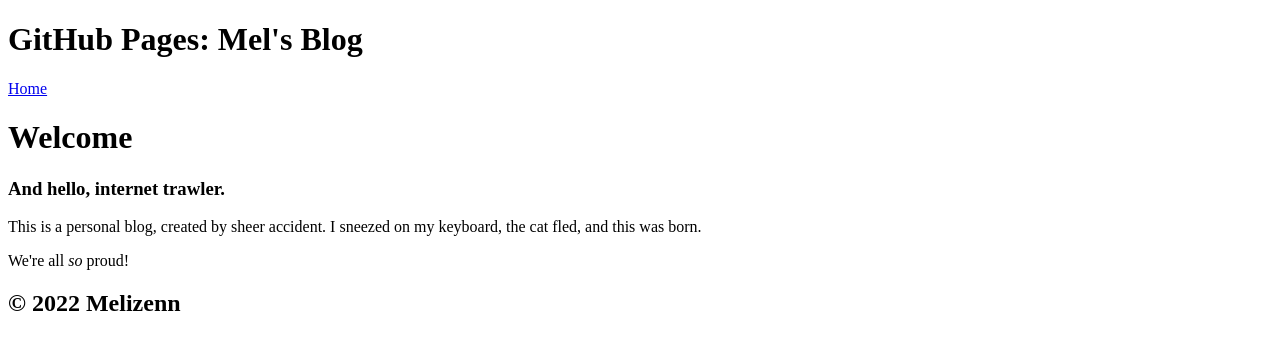
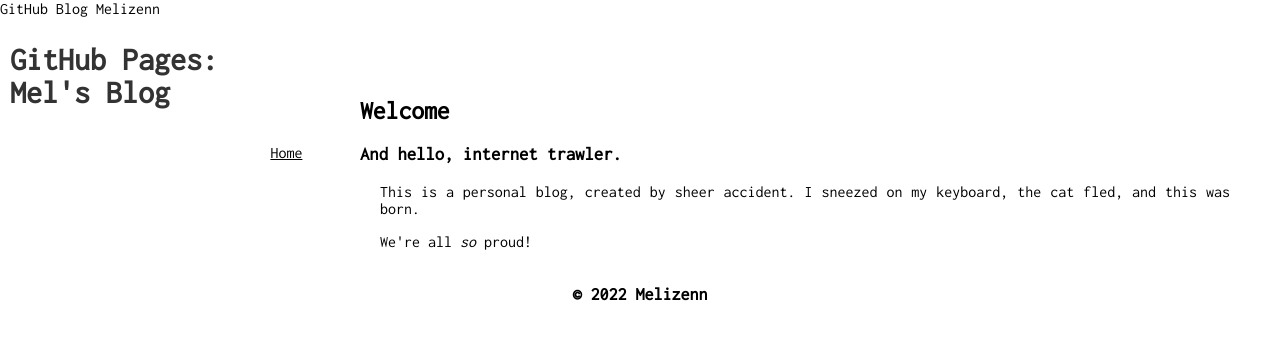
Before and after one commit to Melizenn/Melizenn.github.io, a plain HTML site: page index.html in a window 1280 px wide. Drawn offline with Linux system fonts and the light colour scheme; files that its build step writes are made by us from their sources.

Commit message:
Stylesheet

```diff
--- a/index.html
+++ b/index.html
@@ -8,7 +8,7 @@
   <link rel="icon" href="assets/favicon.ico" type="image/x-icon">
   <meta charset="UTF-8">
   <meta name="viewport" content="width=device-width, initial-scale=1">
-  <!-- <link rel="stylesheet" href="stylesheets/main.css"> -->
+  <link rel="stylesheet" href="stylesheets/main.css"
 
   <title>GitHub Blog Melizenn</title>
 
--- /dev/null
+++ b/main.css
@@ -0,0 +1,179 @@
+
+    /* Colors: #2EC2A6 / #5FE8CF / #A8E854 / #9C7628 / #E8B348 */
+    /* margin order: top right bottom left */
+
+    /* Include the padding and border in all element's total width and height */
+    * {
+      box-sizing: border-box;
+      margin: 0;
+      padding: 0;
+    }
+
+    body {
+      font-family: 'Inconsolata', Arial, Helvetica, sans-serif;
+      text-rendering: auto;
+      -webkit-font-smoothing: antialiased;
+      -moz-osx-font-smoothing: grayscale
+    }
+
+    /* Set the margins of text elements */
+    h1,
+    h2,
+    h3,
+    p {
+      margin: 0.5em 0 1em 0;
+    }
+
+    /* Style h1 for main */
+    .column.middle h1 {
+      font-size: 1.6em;
+      margin: 0 0 0.8em 20px;
+    }
+
+    /* Style h3 for main */
+    .column.middle h3 {
+      margin-left: 20px;
+    }
+
+    /* Style p for home and about*/
+    .home .column.middle p, .about .column.middle p {
+      padding: 0 40px 0 40px;
+    }
+
+    /* Justify text in paragraphs*/
+    p {
+      text-align: justify;
+    }
+
+    /* Remove the line under links */
+    a {
+      text-decoration: none;
+    }
+
+    /* Style the header */
+    .header {
+      margin: 1em;
+      margin-left: auto;
+      width: fit-content;
+      text-align: right;
+      background: white;
+      color: #333;
+    }
+
+    /* Style the first h1 occurence in the header to be left aligned and with no bottom margin */
+    .header h1:first-of-type {
+      margin-bottom: 0;
+      text-align: left;
+    }
+
+    /* Style the second h1 occurence in the header to have no top margin */
+    .header h1:not(:first-of-type) {
+      margin-top: 0;
+    }
+
+    /* Style the navmenu */
+    .navmenu {
+      text-align: right;
+      margin: 2.2em 1.1em 1.1em 1.1em;
+    }
+
+    /* Style the navmenu elements */
+    .navmenu a {
+      display: block;
+      margin-bottom: 0.2em;
+    }
+
+    /* Style the menu links */
+    .navmenu a:link, .submenu a:link,
+    .navmenu a:visited, .submenu a:link {
+      color: black;
+    }
+
+    /* Style the language selectors links */
+    .langselect a:link,
+    .langselect a:visited {
+      color: black;
+    }
+
+    /* Change color on hover and click for the buttons and menu items*/
+    .button:hover,
+    .langselect a:hover,
+    .navmenu a:hover, .submenu a:hover, html[lang='en'] #btn-en,
+    html[lang='fr'] #btn-fr {
+      background-color: white;
+      color: grey;
+    }
+
+    /* Make active body page underlined in the navmenu */
+    .home #home-btn, .portfolio #portfolio-btn, .dossier #dossier-btn, .about #about-btn {
+    text-decoration: underline;
+    }
+
+    /*FLEXBOX TEMPLATE START*/
+    /* Container for flexboxes */
+    .row {
+      display: -webkit-flex;
+      display: flex;
+    }
+
+    /* Create two unequal columns that sit next to each other */
+    .column {
+      padding: 10px 10px 10px 10px;
+      /* top right bottom left */
+    }
+
+    /* Left column */
+    .column.left {
+      -webkit-flex: 1;
+      -ms-flex: 1;
+      flex: 1;
+    }
+
+    /* Left column */
+    .column.right {
+      -webkit-flex: 1;
+      -ms-flex: 1;
+      flex: 1;
+    }
+
+    /* Middle column */
+    .column.middle {
+      -webkit-flex: 3;
+      -ms-flex: 3;
+      flex: 3;
+      padding-top: 5em;
+    }
+
+    /* Responsive layout - makes the columns stack on top of each other instead of next to each other */
+    @media (max-width: 600px) {
+      .row {
+        -webkit-flex-direction: column;
+        flex-direction: column;
+      }
+
+      /* Lower middle column padding */
+      .column.middle {
+        padding-top: 0.5em;
+      }
+    }
+
+    /*FLEXBOX TEMPLATE END*/
+
+    /* Fix element overflow from containers; apply clearfix class to div */
+    .clearfix::after {
+      content: "";
+      clear: both;
+      display: table;
+    }
+
+    /* Style the footer */
+    .footer {
+      display: block;
+      left: 0;
+      bottom: 0;
+      width: 100%;
+      background-color: white;
+      color: black;
+      text-align: center;
+      font-size: 12px;
+    }
```
